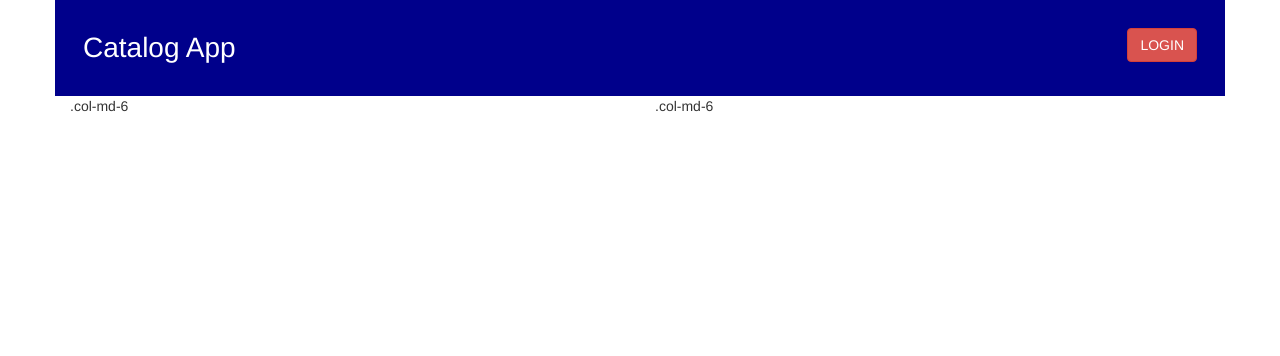
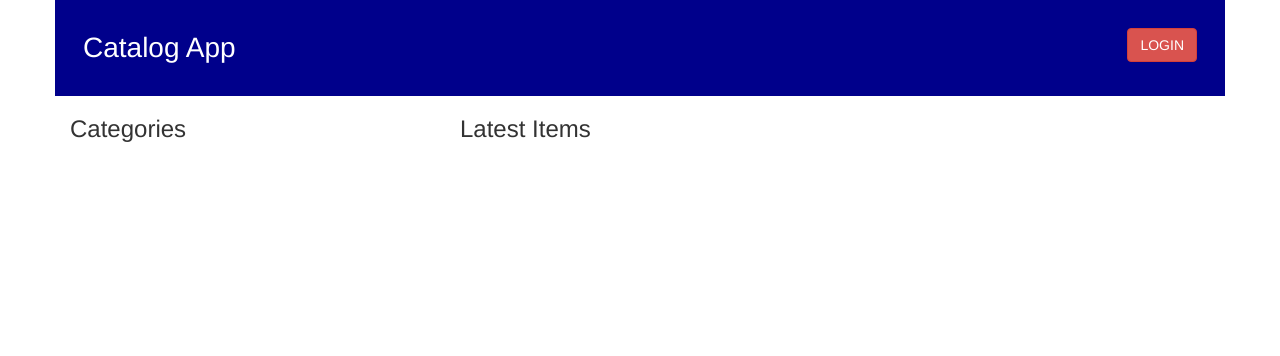
Before and after one commit to cg94301/fullstack-nanodegree-catalog, a Flask app: page / in a window 1280 px wide. Shown: the top 356 px of the page. Run offline with Flask 2, Linux system fonts and the light colour scheme; some libraries are stand-ins or nearby versions.

Commit message:
Added subtitles

```diff
--- a/vagrant/catalog/templates/categories.html
+++ b/vagrant/catalog/templates/categories.html
@@ -4,7 +4,8 @@
       <div class="row">
         <div class="col-sm-12 header">
           <div class="row">
-            <div class="col-sm-6">Catalog App</div>
+            <div class="col-sm-6">Catalog App
+            </div>
             <div class="col-sm-6">
               <a class="btn btn-danger pull-right" href="#" role="button">LOGIN</a>
             </div>
@@ -12,8 +13,12 @@
         </div>
       </div>
       <div class="row">
-        <div class="col-sm-6">.col-md-6</div>
-        <div class="col-sm-6">.col-md-6</div>
+        <div class="col-sm-4">
+          <h3>Categories</h3>
+        </div>
+        <div class="col-sm-8">
+          <h3>Latest Items</h3>
+        </div>
       </div>
 
 {% endblock %}
```
